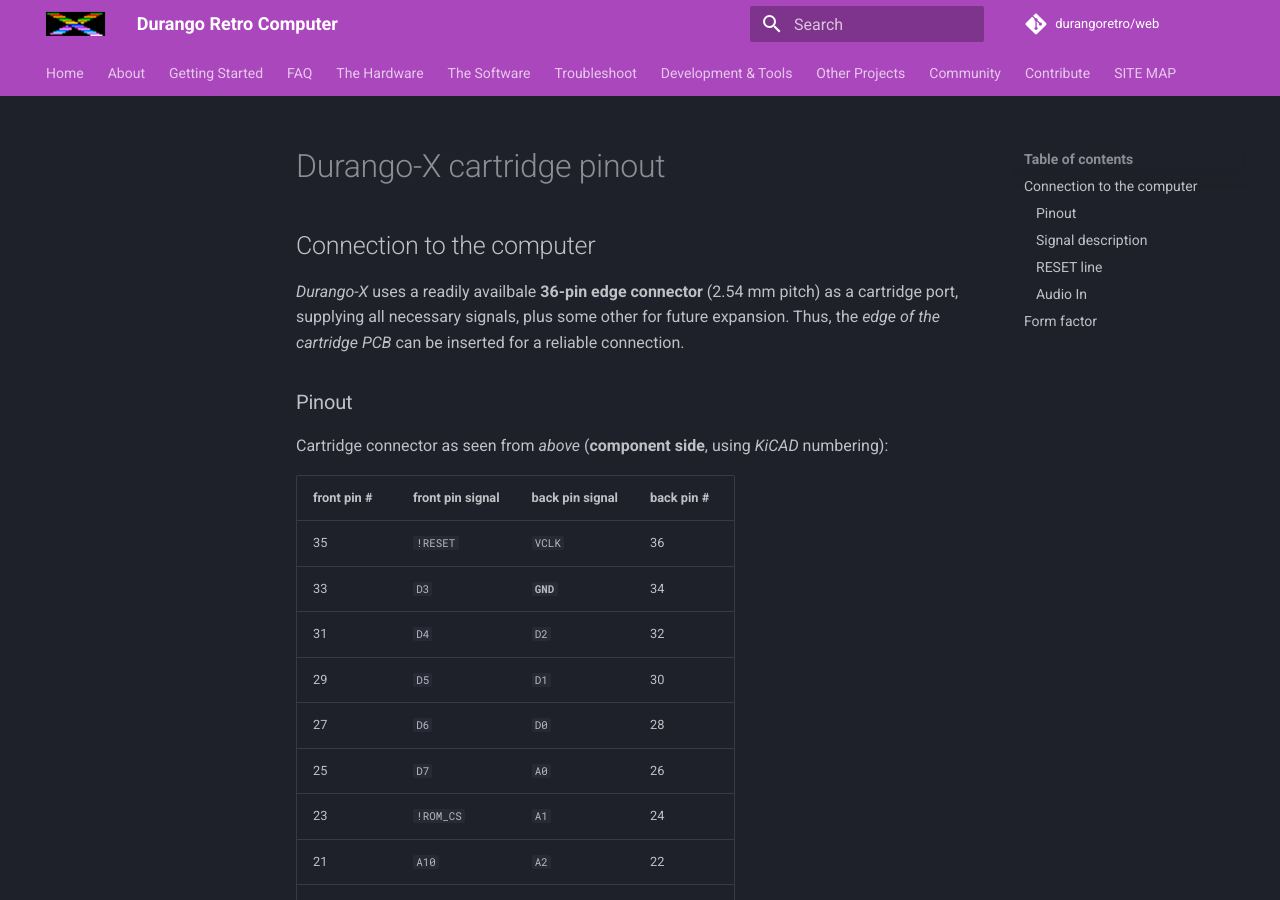
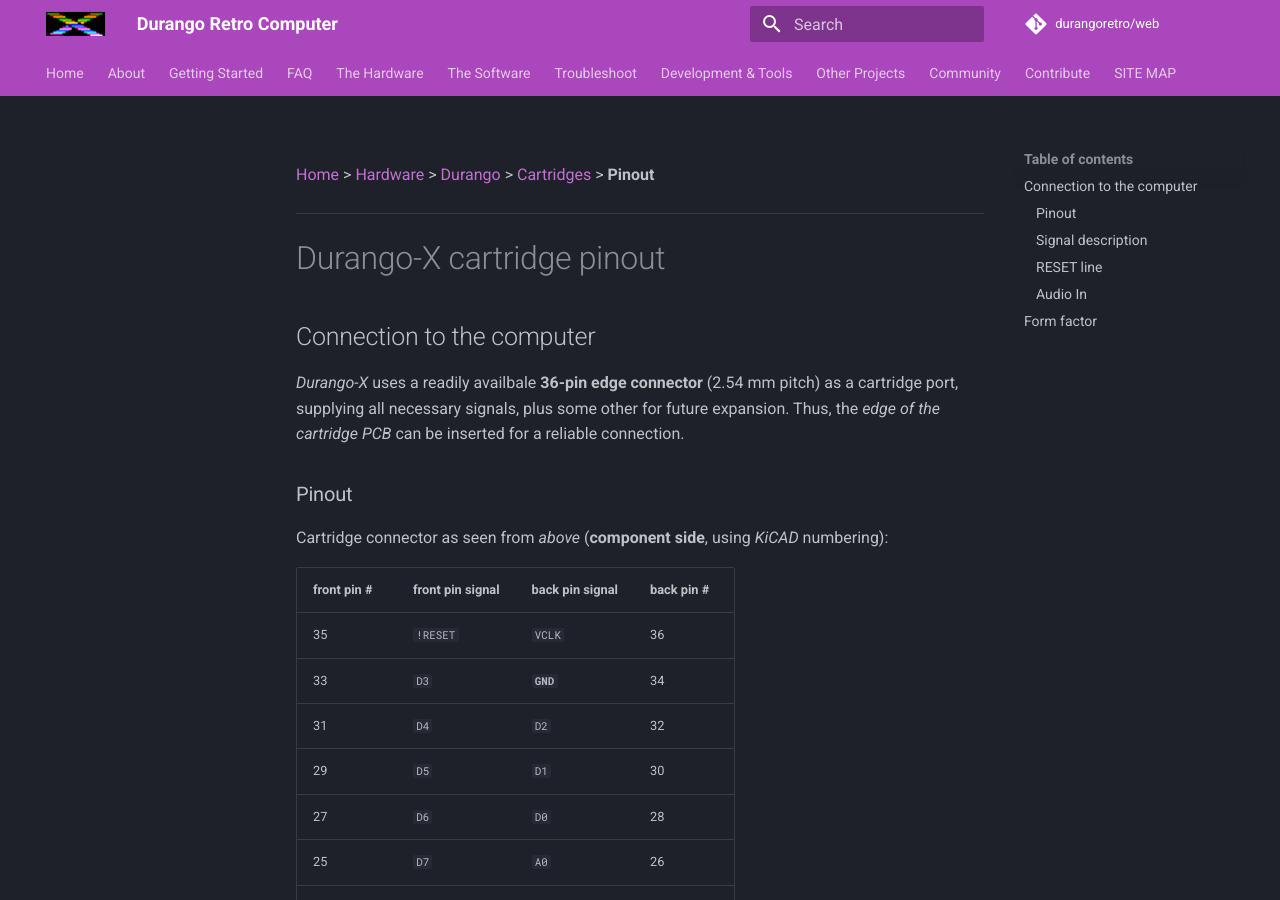
Before and after one commit to durangoretro/web, an MkDocs documentation site: the page built from docs/hard/cart/pinout.md, in a window 1280 px wide and 900 px high. Built offline with MkDocs 1.6.1 and Material for MkDocs 9.7.7, drawn with Linux system fonts in a browser that asks for light colours; comment, search, counter and statistics services are not loaded.

Commit message:
add navigation to pinout.md

```diff
--- a/docs/hard/cart/pinout.md
+++ b/docs/hard/cart/pinout.md
@@ -1,3 +1,5 @@
+[Home](../../index.md) > [Hardware](../../hardware.md) > [Durango](../arch.md) > [Cartridges](../cartridges.md) > **Pinout**
+___
 # Durango-X cartridge pinout
 
 ## Connection to the computer
```
